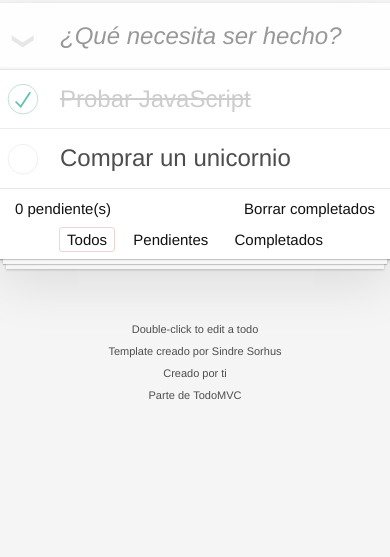
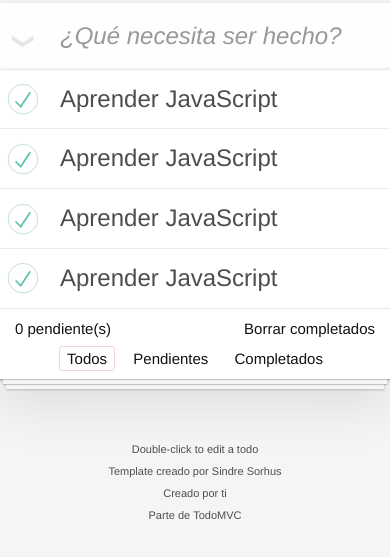
Before and after one commit to Klerith/webpack-js-base, a website built with webpack: page src/index.html in a window 390 px wide. Shown: the part 127-684 px from the top of the page. Built offline with nearby package versions, Linux system fonts and the light colour scheme.

Commit message:
mostrar todos en el html

```diff
--- a/package.json
+++ b/package.json
@@ -18,6 +18,7 @@
     "file-loader": "^5.0.2",
     "html-loader": "^0.5.5",
     "html-webpack-plugin": "^3.2.0",
+    "mini-css-extract-plugin": "^0.9.0",
     "style-loader": "^1.1.2",
     "webpack": "^4.41.5",
     "webpack-cli": "^3.3.10",
--- a/src/bro.js
+++ /dev/null
@@ -1,5 +0,0 @@
-const bro = (greeting) => {
-    return `${ greeting }, bro`;
-}
-
-export { bro };
--- /dev/null
+++ b/src/classes/todo-list.class.js
@@ -0,0 +1,10 @@
+
+export class TodoList {
+
+    constructor() {
+        this.todos = [];
+    }
+
+    // Cargar TODOS previamente creados...
+
+}
--- /dev/null
+++ b/src/classes/todo.class.js
@@ -0,0 +1,10 @@
+
+export class Todo {
+
+    constructor( tarea ) {
+        this.tarea      = tarea;
+        this.completado = false;
+        this.creado     = new Date()
+    }
+
+}
--- /dev/null
+++ b/src/components/componentes.js
@@ -0,0 +1,32 @@
+
+export const txtInput = document.querySelector('.new-todo');
+
+export const divTodoList = document.querySelector('.todo-list');
+
+
+
+
+const crearTodoHtml = ( todo ) => {
+
+    const htmlTodo = `
+    <li class="">
+        <div class="view">
+            <input class="toggle" type="checkbox" checked>
+            <label>${ todo.tarea }</label>
+            <button class="destroy"></button>
+        </div>
+        <input class="edit" value="Create a TodoMVC template">
+    </li>`;
+
+    const div = document.createElement('div');
+    div.innerHTML = htmlTodo;
+
+    return div.firstElementChild;
+
+}
+
+export const mostrarTodo = ( todo ) => {
+
+    const li = crearTodoHtml(todo);
+    divTodoList.append( li );
+}
--- a/src/index.html
+++ b/src/index.html
@@ -18,22 +18,22 @@
 				<ul class="todo-list">
 					<!-- These are here just to show the structure of the list items -->
 					<!-- List items should get the class `editing` when editing and `completed` when marked as completed -->
-					<li class="completed">
+					<!-- <li class="completed">
 						<div class="view">
 							<input class="toggle" type="checkbox" checked>
 							<label>Probar JavaScript</label>
 							<button class="destroy"></button>
 						</div>
 						<input class="edit" value="Create a TodoMVC template">
-					</li>
-					<li>
+					</li> -->
+					<!-- <li>
 						<div class="view">
 							<input class="toggle" type="checkbox">
 							<label>Comprar un unicornio</label>
 							<button class="destroy"></button>
 						</div>
 						<input class="edit" value="Rule the web">
-					</li>
+					</li> -->
 				</ul>
 			</section>
 			<!-- This footer should hidden by default and shown when there are todos -->
--- a/src/index.js
+++ b/src/index.js
@@ -1,4 +1,31 @@
-import { bro } from './bro';
-import './assets/styles/style.css'
+import './assets/styles/style.css';
+import { txtInput, mostrarTodo } from './components/componentes.js'
 
-console.log(  bro('Sup')  );
+import { TodoList } from './classes/todo-list.class';
+import { Todo } from './classes/todo.class';
+
+
+const todoList = new TodoList();
+const nuevoTodo = new Todo('Aprender JavaScript');
+todoList.todos.push( nuevoTodo )
+
+
+console.log( todoList.todos );
+
+mostrarTodo( nuevoTodo );
+mostrarTodo( nuevoTodo );
+mostrarTodo( nuevoTodo );
+mostrarTodo( nuevoTodo );
+
+// Eventos
+txtInput.addEventListener('keyup', (event) => {
+
+    // console.log(txtInput.value);
+    if( event.keyCode === 13 && txtInput.value.length > 0 ) {
+        // Crear Todo
+        const nuevoTodo = new Todo( txtInput.value );
+        todoList.todos.push( nuevoTodo );
+        console.log( todoList );
+    }
+
+});
--- a/webpack.prod.js
+++ b/webpack.prod.js
@@ -1,4 +1,3 @@
-const path = require('path');
 const HtmlWebPackPlugin = require('html-webpack-plugin');
 
 module.exports = {
```
Also changed, not shown: 1 other file.
